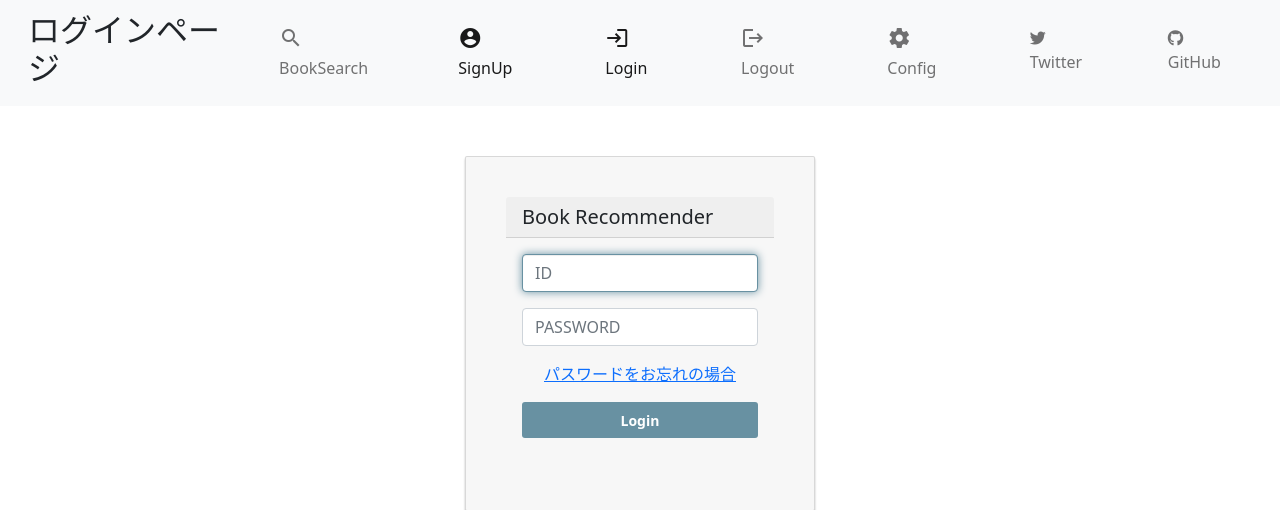
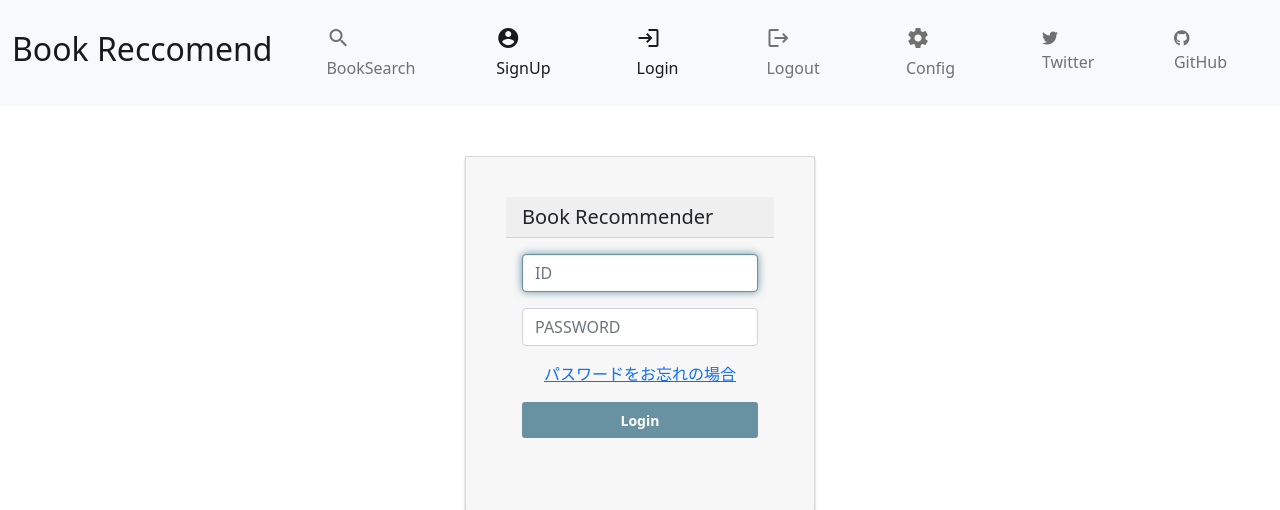
Before and after one commit to msamunetogetoge/BookRecommendationApp, a Django app: template App/Login/templates/index.html in a window 1280 px wide. Shown: the top 510 px of the page. Run offline with Django 3.2, Linux system fonts and the light colour scheme; the template is opened without the code that fills it, so the values that code supplies are empty; some libraries are stand-ins or nearby versions.

Commit message:
navbarの左端には同じ文言を出力するよう変更

```diff
--- a/App/Books/templates/book_search.html
+++ b/App/Books/templates/book_search.html
@@ -3,10 +3,6 @@
 {% block styles %}
 <link rel="stylesheet" type="text/css" href="{% static 'css/Login/base.css' %}">
 <link rel="stylesheet" type="text/css" href="{% static 'css/Books/book_search.css' %}">
-{% endblock %}
-
-{% block page_title %}
-検索ページ
 {% endblock %}
 
 {% block contents %}
@@ -38,7 +34,7 @@
 
 <!-- 検索結果 -->
 <div class="container">
-    <h3>検索結果</h3>
+    <!-- <h3>検索結果</h3> -->
     <div class="row row-cols-1 row-cols-md-3 g-4" id="searchresult">
         {% for data in datas %}
         <div class="col">
--- a/App/Books/templates/detail.html
+++ b/App/Books/templates/detail.html
@@ -4,10 +4,6 @@
 {% block styles %}
 <link rel="stylesheet" type="text/css" href="{% static 'css/Login/base.css' %}">
 <link rel="stylesheet" type="text/css" href="{% static 'css/Books/detail.css' %}">
-{% endblock %}
-
-{% block page_title %}
-詳細ページ
 {% endblock %}
 
 {% block contents %}
--- a/App/Login/templates/base.html
+++ b/App/Login/templates/base.html
@@ -26,7 +26,9 @@
 <body class="sidebar-collapse">
     <nav class="navbar navbar-expand-lg navbar-light bg-light">
         <div class="container-fluid">
-            <p class="navbar-brand" href="#">{% block page_title%}{% endblock %}</p>
+            <a class="navbar-brand" href="{% url 'Books:book_search'%}">
+                <h2>Book Reccomend{% block page_title %}{% endblock %}</h2>
+            </a>
             <button class="navbar-toggler" type="button" data-bs-toggle="collapse"
                 data-bs-target="#navbarSupportedContent" aria-controls="navbarSupportedContent" aria-expanded="false"
                 aria-label="Toggle navigation">
--- a/App/Login/templates/config.html
+++ b/App/Login/templates/config.html
@@ -3,10 +3,6 @@
 {% block styles %}
 <link rel="stylesheet" type="text/css" href="{% static 'css/Login/base.css' %}">
 <link rel="stylesheet" type="text/css" href="{% static 'css/Login/config.css' %}">
-{% endblock %}
-
-{% block page_title %}
-<h2>{{name}}さんのプロファイル</h2>
 {% endblock %}
 
 {% block contents %}
--- a/App/Login/templates/index.html
+++ b/App/Login/templates/index.html
@@ -3,10 +3,6 @@
 {% block styles %}
 <link rel="stylesheet" type="text/css" href="{% static 'css/Login/base.css' %}">
 <link rel="stylesheet" type="text/css" href="{% static 'css/Login/index.css' %}">
-{% endblock %}
-
-{% block page_title %}
-<h2>ログインページ</h2>
 {% endblock %}
 
 {% block contents %}
--- a/App/Login/templates/signup.html
+++ b/App/Login/templates/signup.html
@@ -3,10 +3,6 @@
 {% block styles %}
 <link rel="stylesheet" type="text/css" href="{% static 'css/Login/base.css' %}">
 <link rel="stylesheet" type="text/css" href="{% static 'css/Login/signup.css' %}">
-{% endblock %}
-
-{% block page_title %}
-<h2>ユーザー登録ページ</h2>
 {% endblock %}
 
 {% block contents %}
```
